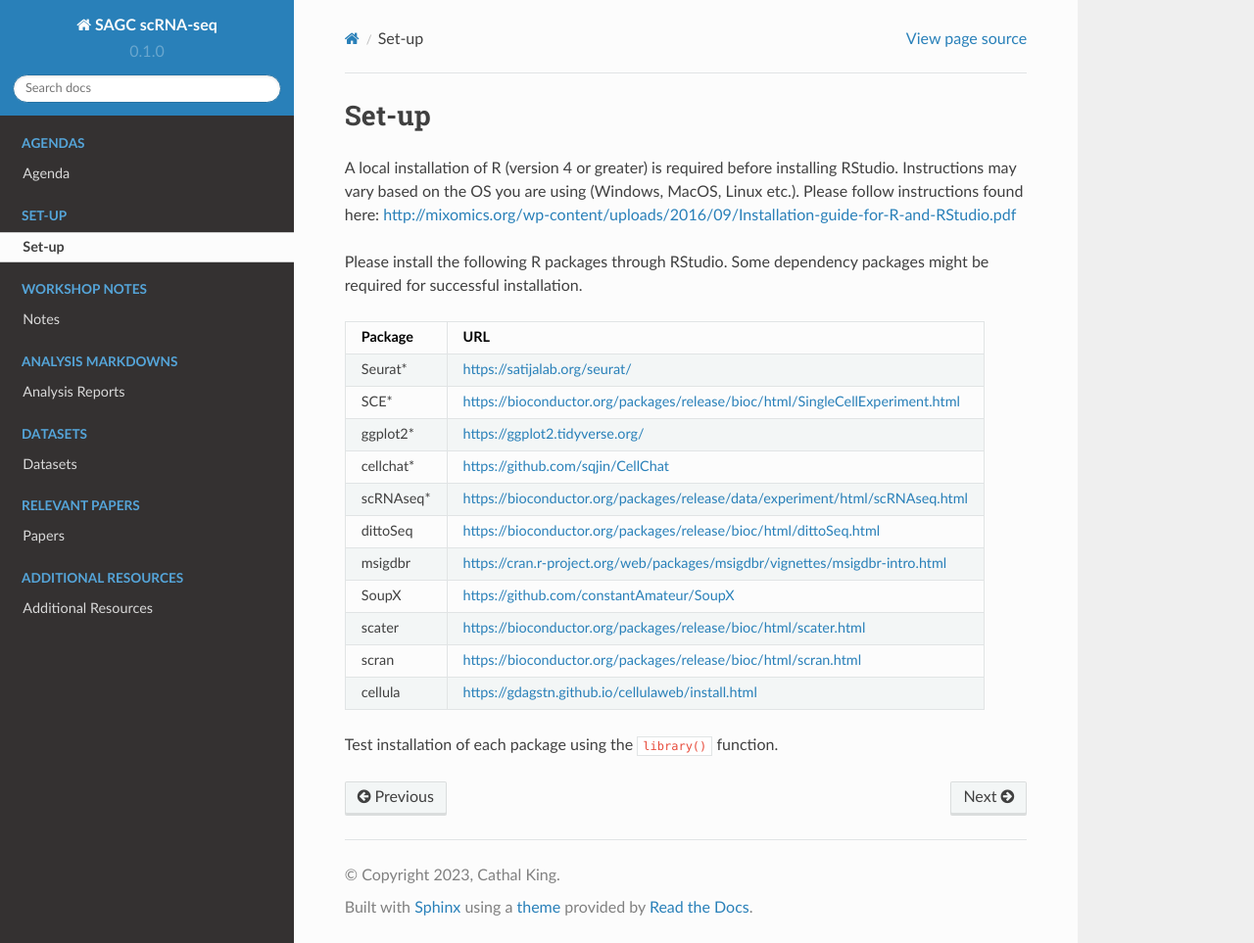
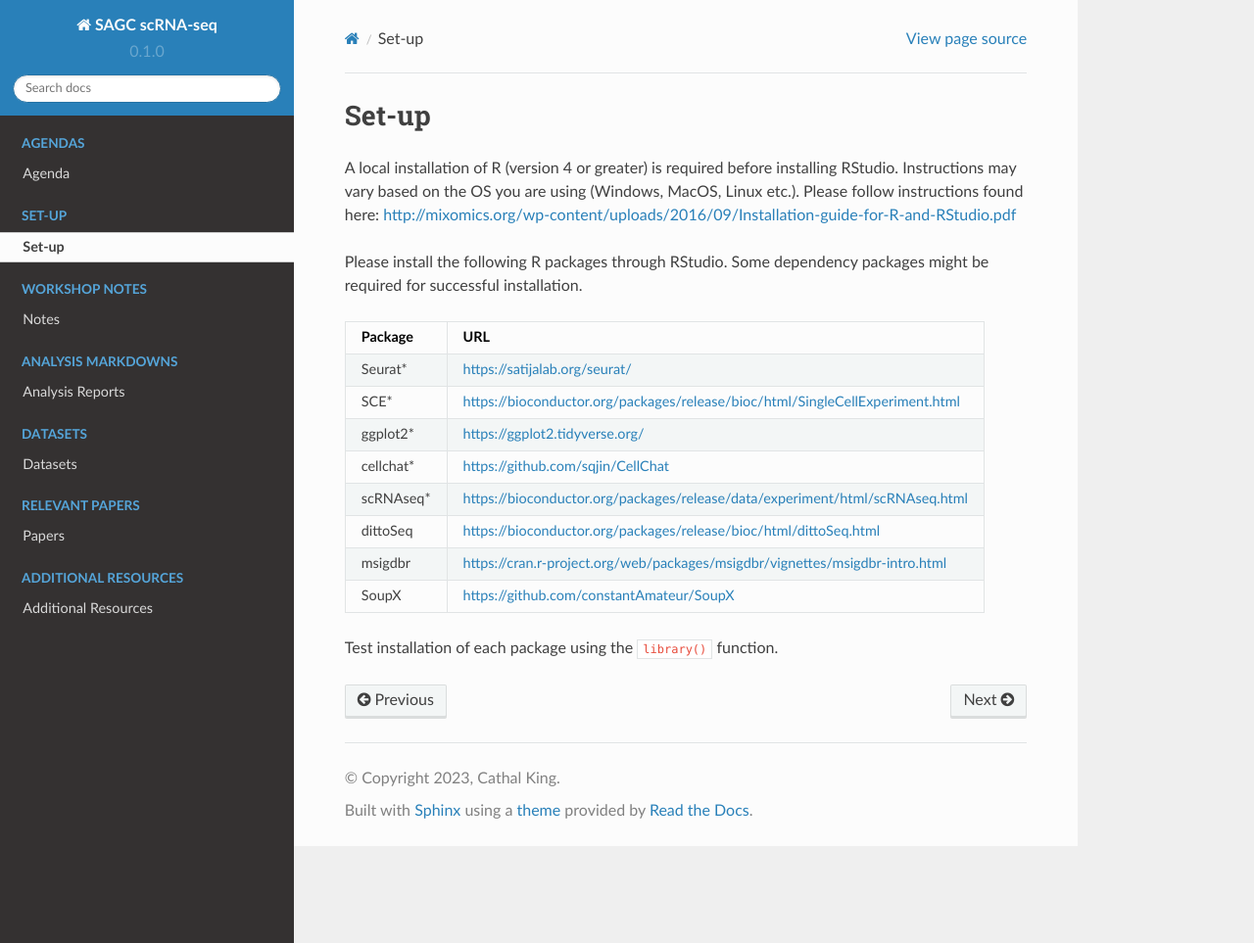
Before and after one commit to dw-thomson/SAGC_scRNAseq_workshop, a Sphinx documentation site: the page built from docs/source/Set-up.rst, in a window 1280 px wide and 963 px high. Shown: the whole window at 98% size. Built offline with Sphinx 7.4.7 and the Read the Docs theme 2.0.0, drawn with Linux system fonts in a browser that asks for light colours.

Commit message:
Update Set-up.rst
pw

```diff
--- a/docs/source/Set-up.rst
+++ b/docs/source/Set-up.rst
@@ -17,10 +17,5 @@ scRNAseq*   https://bioconductor.org/packages/release/data/experiment/html/scRNA
 dittoSeq    https://bioconductor.org/packages/release/bioc/html/dittoSeq.html
 msigdbr     https://cran.r-project.org/web/packages/msigdbr/vignettes/msigdbr-intro.html
 SoupX       https://github.com/constantAmateur/SoupX
-
-scater      https://bioconductor.org/packages/release/bioc/html/scater.html
-scran       https://bioconductor.org/packages/release/bioc/html/scran.html
-cellula     https://gdagstn.github.io/cellulaweb/install.html
-
 ==========  =====
 Test installation of each package using the ``library()`` function.
```
